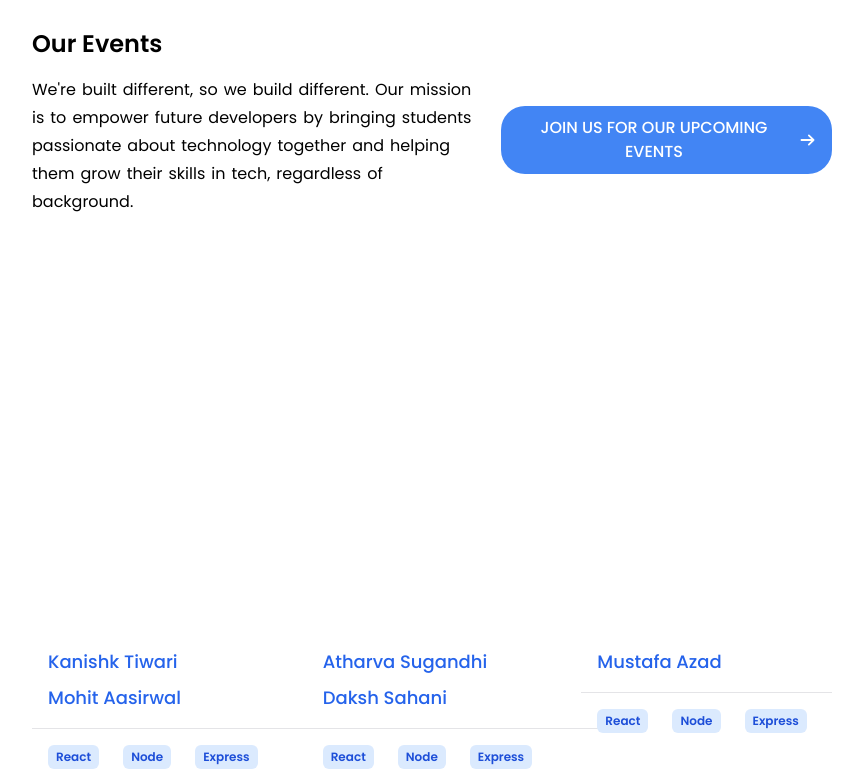
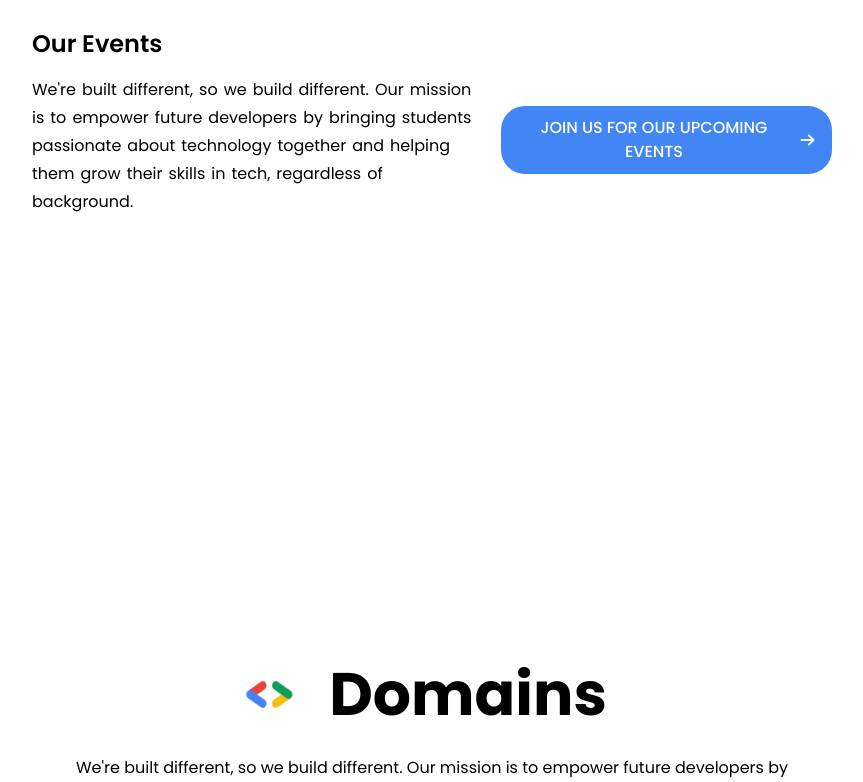
Before and after one commit to GDSC-IETDAVV/GDSC_Website, a Next.js app: page / in a window 1280 px wide. Shown: the part 2000-2782 px from the top of the page, without its empty margins (208-1071 px from the left). Built offline with nearby package versions, Linux system fonts and the light colour scheme.

Commit message:
changes to major components

```diff
--- a/src/app/components/Header/index.tsx
+++ b/src/app/components/Header/index.tsx
@@ -1,6 +1,7 @@
 import React from "react";
 import Image from "next/image";
 import Burger from "./Burger";
+import Link from "next/link";
 import { motion } from "framer-motion";
 import { headerReveal } from "./animations";
 const Header = () => {
@@ -12,7 +13,9 @@ const Header = () => {
         animate="open"
         exit="closed"
       >
-        <Image src={"/logo.svg"} width={180} height={30} alt="logo" />
+        <Link href="/">
+          <Image src={"/logo.svg"} width={180} height={30} alt="logo" />
+        </Link>
       </motion.div>
       <motion.div
         variants={headerReveal}
--- a/src/app/components/Navbar/index.tsx
+++ b/src/app/components/Navbar/index.tsx
@@ -23,8 +23,8 @@ const Navbar = () => {
       href: "/#about",
     },
     {
-      title: "Tech Stack",
-      href: "/#techstack",
+      title: "Domains",
+      href: "/#domains",
     },
     {
       title: "Team",
--- a/src/app/components/Teams/Teams.tsx
+++ b/src/app/components/Teams/Teams.tsx
@@ -31,7 +31,7 @@ const mentors = [
     name: "Kunal Sangtiani",
     role: "GDSC mentor",
     imageUrl:
-      "https://media.licdn.com/dms/image/D4D03AQHCK6_hSLVIsg/profile-displayphoto-shrink_800_800/0/1693984109714?e=1712793600&v=beta&t=QwFP2qXnk3dnqckfvWiDVAA6kf1a7rbm53CqLsLtzII",
+      "https://media.licdn.com/dms/image/D4D03AQGy3TvNe63MGQ/profile-displayphoto-shrink_200_200/0/1707193529931?e=2147483647&v=beta&t=3IKyIjAOAMCV3fbbCJMRIwM-uObn8uPNAcukvSYDF2o",
     bio: "Web Development:\nFront-End Technologies: HTML, CSS, Sass, Javascript, Next Js, React/Redux/Thunk/Saga, Material UI, Tailwind CSS\nBack-End Technologies & Frameworks: Django, Flask, Node Js, Express, Firebase, RESTful APIs\nTools: Git/Github, WordPress, VSC.\nProgramming Languages: C/C++, Javascript, Typescript, Python, Solidity.\nBlockchain: Hardhat, IPFS, Moralis, The Graph.\n\nCompetitive Programming | Specialist on Codeforces(1400+) | CodeChef: 4⭐ (Max: 1878) |\n\nProficient in Adobe Creative Suite.\nAdobe Photoshop | Adobe Illustrator\n\nWebsite: www.kunaldev.tech\nEmail: ksangtiani13@gmail.com\nGithub: https://github.com/kunals131",
     linkedinUrl: "https://linkedin.com/in/kunal-sangtiani-4373581bb",
   },
@@ -74,7 +74,7 @@ const leads = [
     role: "Full-stack and UI/UX lead",
     imageUrl: "https://avatars.githubusercontent.com/u/72643990?v=4",
     bio: "I specialize in fullstack web development, demonstrating proficiency in Next.js with libraries like Three.js, Babylon.js along with MongoDB, Express, and Node.js at the backend. Prior to this, I had a strong foundation in 3D modeling, utilizing tools like Blender and Unity. My creative journey expanded in creating and enhancing visual content, which includes UI/UX design, photo and video editing. This diverse background equips me with a unique skill set, allowing me to seamlessly blend creative design with technical implementation.",
-    githubUrl: "github.com/kanishk6103",
+    githubUrl: "https://www.github.com/kanishk6103",
     linkedinUrl: "https://www.linkedin.com/in/kanishk6103/",
   },
   {
--- /dev/null
+++ b/src/app/components/TechStack/DomainDesc.tsx
@@ -0,0 +1,45 @@
+import React from "react";
+import Image from "next/image";
+import { motion } from "framer-motion";
+const DomainDesc = () => {
+  return (
+    // Rectangle
+    <div style={{ clipPath: "polygon(0 0, 100% 0, 100% 100%, 0% 100%)" }}>
+      <motion.div
+        initial={{ y: "+300px" }}
+        animate={{
+          y: "0px",
+          transition: {
+            duration: 1,
+            ease: [0.76, 0, 0.24, 1],
+            delay: 2.5,
+          },
+        }}
+        className="flex flex-col gap-8 sm:w-[100%] h-max p-8 items-center"
+      >
+        {/* Text and Logo */}
+        <div className="flex flex-row gap-4 items-center">
+          <div>
+            <Image
+              src={"/gdscLogoOnly.svg"}
+              width={56}
+              height={40}
+              alt="logo"
+            />
+          </div>
+          <div className="font-bold text-2xl sm:text-6xl px-4">Domains</div>
+        </div>
+        <div className="w-full">
+          <p className="text-center text-sm sm:text-base">
+            We&#39;re built different, so we build different. Our mission is to
+            empower future developers by bringing students passionate about
+            technology together and helping them grow their skills in tech,
+            regardless of background.
+          </p>
+        </div>
+      </motion.div>
+    </div>
+  );
+};
+
+export default DomainDesc;
--- a/src/app/components/TechStack/NormalCard.tsx
+++ b/src/app/components/TechStack/NormalCard.tsx
@@ -4,63 +4,19 @@ interface NormalCardParams {
   name: Array<string>;
   stack: string;
   color: string;
-  tags: Array<string>;
+  desc: string;
   custom: number;
 }
 const NormalCard: React.FC<NormalCardParams> = ({
   name,
   stack,
   color,
-  tags,
+  desc,
   custom,
 }) => {
   const ind = custom;
   return (
-    <div className="mb-20">
-      <div className="grid grid-cols-3 gap-4 font-noto">
-        <div
-          key={ind}
-          className="w-80 h-72 shadowTechStackCard mx-auto cursor-pointer my-auto"
-        >
-          <div className="p-4 flex items-center space-x-2 border-b border-[#E4E4E7]">
-            {/* <img src="/mustafa.png" alt={item.mentorName} className="rounded-full h-9 w-9"/> */}
-            <div className="capitalize">
-              {/* <h3 className="font-semibold text-gray-700">{name}</h3> */}
-              <p className="text-blue-600 flex flex-col gap-2">
-                {name.map((singleName, index) => {
-                  return (
-                    <span
-                      key={index}
-                      className="text-base sm:text-lg font-medium"
-                    >
-                      {singleName}
-                    </span>
-                  );
-                })}
-              </p>
-            </div>
-          </div>
-          <div className="p-4 flex items-center space-x-6">
-            {tags?.map((tag, index) => (
-              <span
-                key={index}
-                className="text-xs font-semibold text-blue-700 bg-blue-100 px-2 py-1 rounded-md"
-              >
-                {tag}
-              </span>
-            ))}
-          </div>
-        </div>
-      </div>
-    </div>
-  );
-};
-
-export default NormalCard;
-
-/*
-
-<motion.div
+    <motion.div
       initial={{ x: "-500px", opacity: 0 }}
       animate={{
         x: "0",
@@ -71,20 +27,22 @@ export default NormalCard;
           delay: 0.75 * ind,
         },
       }}
-      className="flex flex-col gap-8 border border-black rounded-xl pb-5 h-max w-[300px] sm:w-[336px] min-h-56 relative"
+      className={
+        "flex flex-col gap-8 border border-black rounded-xl pb-5 h-max w-[300px] sm:w-[256px] min-h-80 relative"
+      }
     >
-      <div
+      {/* <div
         className={
           "absolute w-full h-8 rounded-tl-lg rounded-tr-lg bg-[#4285F4]"
         }
-      ></div>
-      <div className="flex flex-col gap-10 sm:gap-8 justify-between items-center mt-12">
-        <div className="text-xl sm:text-3xl font-bold text-center w-min sm:[line-height:1.3] [line-height:1]">
+      ></div> */}
+      <div className="flex flex-col gap-10 sm:gap-8 justify-between items-center mt-4">
+        <div className="text-xl sm:text-2xl font-bold text-center w-min sm:[line-height:1.3] [line-height:1]">
           {stack}
         </div>
-        <div className="flex flex-col gap-4">
-
-          <div className="flex flex-col sm:flex-row gap-4 items-center justify-center">
+        <div className="flex items-center justify-center text-center">
+          {/* Names */}
+          {/* <div className="flex flex-col sm:flex-row gap-4 items-center justify-center">
             {name.map((singleName, index) => {
               return (
                 <span key={index} className="text-base sm:text-lg font-medium">
@@ -92,9 +50,16 @@ export default NormalCard;
                 </span>
               );
             })}
+          </div> */}
+
+          {/* Description */}
+          <div className="px-6">
+            <p>{desc}</p>
           </div>
         </div>
       </div>
     </motion.div>
+  );
+};
 
-*/
+export default NormalCard;
--- a/src/app/components/TechStack/index.tsx
+++ b/src/app/components/TechStack/index.tsx
@@ -2,97 +2,94 @@ import React, { useEffect, useState } from "react";
 import MiddleCard from "./MiddleCard";
 import NormalCard from "./NormalCard";
 import { data } from "./constants";
+import DomainDesc from "./DomainDesc";
 const TechStack = () => {
   const [w, setW] = useState(0);
   useEffect(() => {
     setW(window.innerWidth);
   }, [w]);
   return (
-    <div id="techstack">
+    <div id="domains">
       {w >= 1280 ? (
+        // <div
+        //   className="flex flex-col gap-16 pt-24"
+        //   style={{ clipPath: "polygon(0 0, 100% 0, 100% 100%, 0% 100%)" }}
+        // >
+        //   <div className="flex gap-6 justify-between items-center">
+        //     {data.slice(0, 3).map((item, index) => {
+        //       return (
+        //         <NormalCard
+        //           name={item.names}
+        //           stack={item.stack}
+        //           custom={index}
+        //           key={index}
+        //         />
+        //       );
+        //     })}
+        //   </div>
+        //   <div className="flex flex-row gap-6 justify-between items-center">
+        //     {data.slice(3, 4).map((item, index) => {
+        //       return (
+        //         <NormalCard
+        //           name={item.names}
+        //           stack={item.stack}
+        //           custom={index}
+        //           key={index}
+        //         />
+        //       );
+        //     })}
+        //     <MiddleCard />
+        //     {data.slice(4, 5).map((item, index) => {
+        //       return (
+        //         <NormalCard
+        //           name={item.names}
+        //           stack={item.stack}
+        //           custom={index}
+        //           key={index}
+        //         />
+        //       );
+        //     })}
+        //   </div>
+        //   <div className="flex flex-row gap-6 justify-between items-center">
+        //     {data.slice(5, 9).map((item, index) => {
+        //       return (
+        //         <NormalCard
+        //           name={item.names}
+        //           stack={item.stack}
+        //           custom={index}
+        //           key={index}
+        //         />
+        //       );
+        //     })}
+        //   </div>
+        // </div>
         <div
-          className="flex flex-col gap-16 pt-24"
+          className="flex flex-col gap-16 pt-24 w-full"
           style={{ clipPath: "polygon(0 0, 100% 0, 100% 100%, 0% 100%)" }}
         >
-          <div className="flex gap-6 justify-between items-center">
-            {data.slice(0, 3).map((item, index) => {
+          <div className="flex flex-col gap-6 justify-between items-baseline">
+            <div className="w-full flex items-center justify-center">
+              {/* <MiddleCard /> */}
+              <DomainDesc />
+            </div>
+            <div className="flex flex-row flex-wrap gap-12 justify-center w-full">
+              {data.slice(0, 9).map((item, index) => {
                 return (
+                  <div className="">
                     <NormalCard
                       name={item.names}
                       stack={item.stack}
                       custom={index}
                       color={item.color}
-                  tags={item.tags}
+                      desc={item.desc}
                       key={index}
                     />
-              );
-            })}
                   </div>
-          <div className="flex flex-row gap-6 justify-between items-center">
-            {data.slice(3, 4).map((item, index) => {
-              return (
-                <NormalCard
-                  name={item.names}
-                  stack={item.stack}
-                  custom={index}
-                  color={item.color}
-                  tags={item.tags}
-                  key={index}
-                />
-              );
-            })}
-            <MiddleCard />
-            {data.slice(4, 5).map((item, index) => {
-              return (
-                <NormalCard
-                  name={item.names}
-                  stack={item.stack}
-                  custom={index}
-                  color={item.color}
-                  tags={item.tags}
-                  key={index}
-                />
-              );
-            })}
-          </div>
-          <div className="flex flex-row gap-6 justify-between items-center">
-            {data.slice(5, 9).map((item, index) => {
-              return (
-                <NormalCard
-                  name={item.names}
-                  stack={item.stack}
-                  custom={index}
-                  color={item.color}
-                  tags={item.tags}
-                  key={index}
-                />
                 );
               })}
             </div>
           </div>
-      ) : (
-        // <div
-        //   className="flex flex-col gap-16 pt-24 w-full"
-        //   style={{ clipPath: "polygon(0 0, 100% 0, 100% 100%, 0% 100%)" }}
-        // >
-        //   <div className="flex flex-col gap-6 justify-between items-baseline">
-        //     <MiddleCard />
-        //     <div className="flex flex-row flex-wrap gap-6 justify-start items-center w-full">
-        //       {data.slice(0, 9).map((item, index) => {
-        //         return (
-        //           <NormalCard
-        //             name={item.names}
-        //             stack={item.stack}
-        //             custom={index}
-        //             color={item.color}
-        //             tags={item.tags}
-        //             key={index}
-        //           />
-        //         );
-        //       })}
-        //     </div>
-        //   </div>
-        /* <div className="flex flex-row gap-6 justify-between items-center">
+          {/* <div className="flex flex-row gap-6 justify-between items-center">
             {data.slice(5, 9).map((item, index) => {
               return (
                 <NormalCard
@@ -103,8 +100,9 @@ const TechStack = () => {
                 />
               );
             })}
-          </div> */
-        // </div>
+          </div> */}
+        </div>
+      ) : (
         <div
           className="flex flex-col gap-16 pt-24 lg:justify-center lg:items-center"
           style={{ clipPath: "polygon(0 0, 100% 0, 100% 100%, 0% 100%)" }}
@@ -118,7 +116,7 @@ const TechStack = () => {
                   stack={item.stack}
                   color={item.color}
                   custom={index}
-                  tags={item.tags}
+                  desc={item.desc}
                   key={index}
                 />
               );
```
Also changed, not shown: src/app/components/TechStack/constants.js (+8 -0 lines). Lines whose indentation alone changed are shown as unchanged.
